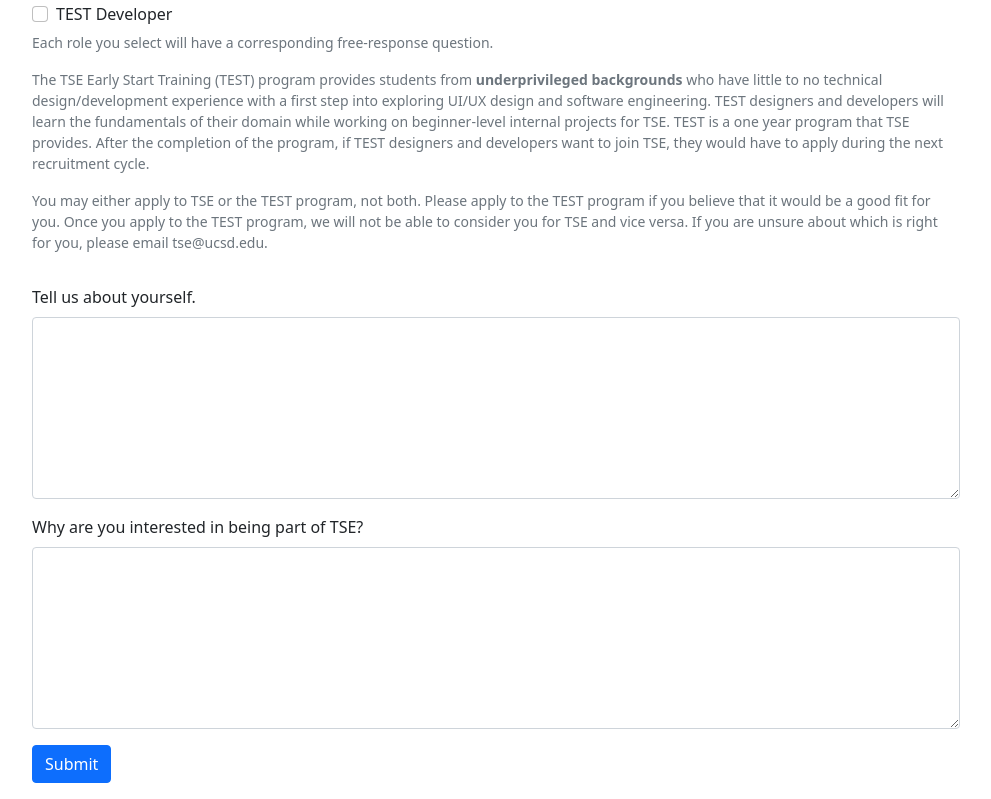
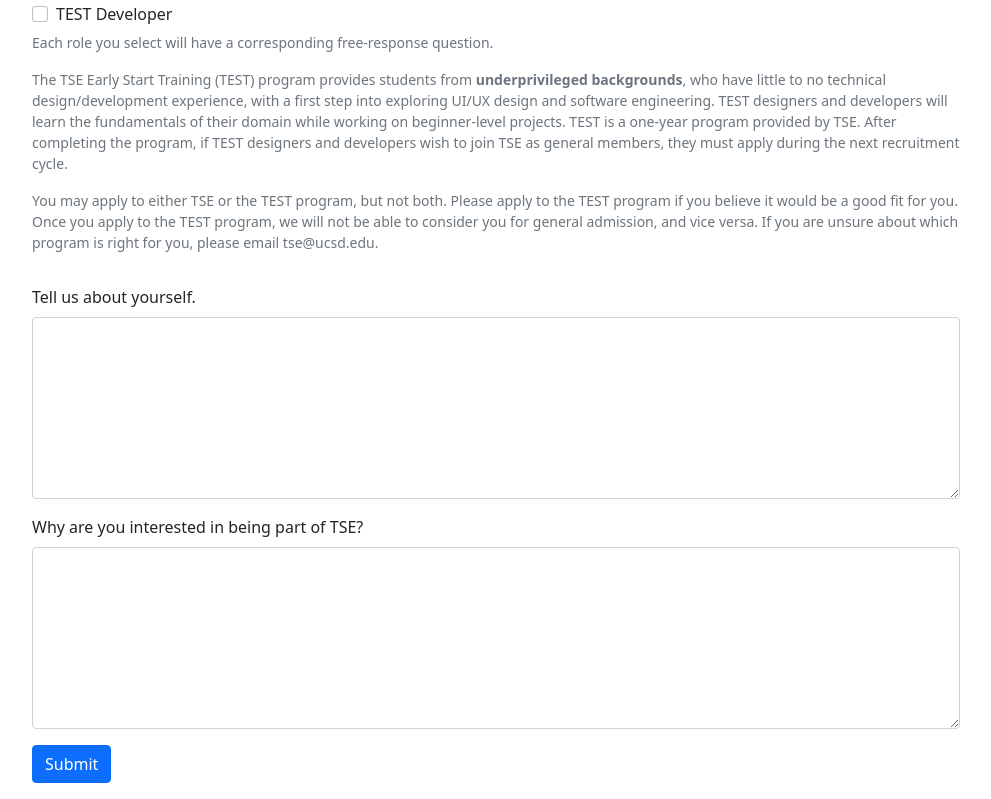
Before and after one commit to TritonSE/TSE-Application-Form, a React (Create React App) app in the folder frontend/: page / in a window 1280 px wide. Shown: the part 1074-1873 px from the top of the page, without its empty margins (144-1135 px from the left). Built offline with nearby package versions, Linux system fonts and the light colour scheme.

Commit message:
Tweak wording

```diff
--- a/frontend/src/components/ApplicationForm.jsx
+++ b/frontend/src/components/ApplicationForm.jsx
@@ -380,10 +380,10 @@
             Each role you select will have a corresponding free-response question.
           </p>
           <p>
-            The TSE Early Start Training (TEST) program provides students from <strong>underprivileged backgrounds</strong> who have little to no technical design/development experience with a first step into exploring UI/UX design and software engineering. TEST designers and developers will learn the fundamentals of their domain while working on beginner-level internal projects for TSE. TEST is a one year program that TSE provides. After the completion of the program, if TEST designers and developers want to join TSE, they would have to apply during the next recruitment cycle.
+            The TSE Early Start Training (TEST) program provides students from <strong>underprivileged backgrounds</strong>, who have little to no technical design/development experience, with a first step into exploring UI/UX design and software engineering. TEST designers and developers will learn the fundamentals of their domain while working on beginner-level projects. TEST is a one-year program provided by TSE. After completing the program, if TEST designers and developers wish to join TSE as general members, they must apply during the next recruitment cycle.
           </p>
           <p>
-            You may either apply to TSE or the TEST program, not both. Please apply to the TEST program if you believe that it would be a good fit for you. Once you apply to the TEST program, we will not be able to consider you for TSE and vice versa. If you are unsure about which is right for you, please email tse@ucsd.edu.
+            You may apply to either TSE or the TEST program, but not both. Please apply to the TEST program if you believe it would be a good fit for you. Once you apply to the TEST program, we will not be able to consider you for general admission, and vice versa. If you are unsure about which program is right for you, please email tse@ucsd.edu.
           </p>
         </Form.Text>
       </Row>
@@ -415,7 +415,7 @@
         <Row>
           <Form.Group>
             <Form.Label>
-              Why are you interested in the Designer role specifically? Please also include a link to your portfolio or body of work (if any), and make sure your link is publicly viewable, or provide instructions on how to access it.
+              Why are you interested in the Designer role specifically? Please also include a link to your portfolio or body of work (if you have one), and make sure your link is publicly viewable, or provide instructions on how to access it.
             </Form.Label>
             <Form.Control id="prompt_designer" onChange={updatePrompt} required as="textarea" rows={7}></Form.Control>
           </Form.Group>
```
